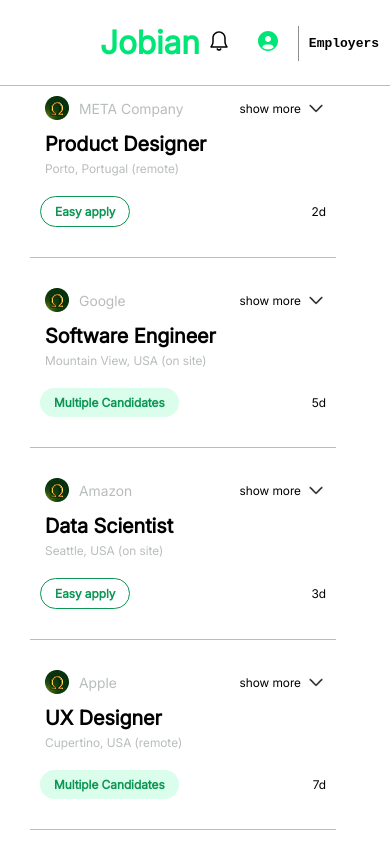
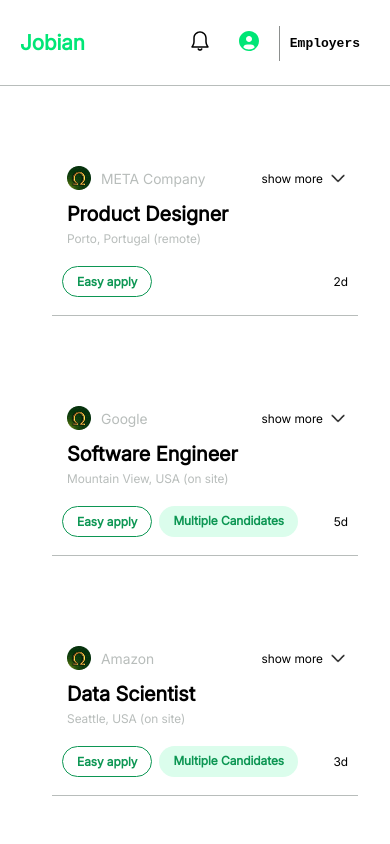
Before and after one commit to Danieljosh-uduma/Job-listing-app, a React app: page / in a window 390 px wide. Shown: the top 844 px of the page. Built offline with nearby package versions, Linux system fonts and the light colour scheme; the HTML template or start-up script is replaced by a standard one.

Commit message:
deployment

```diff
--- a/src/components/Header/Header.css
+++ b/src/components/Header/Header.css
@@ -6,7 +6,7 @@
     width: 100%;
     padding: 0 100px;
     border-bottom: 1px solid var(--gray-10);
-    margin-bottom: 5s0px;
+    margin-bottom: 50px;
 }
 
 nav > .navlist {
@@ -33,6 +33,34 @@
 }
 .employer:hover {
     color: var(--green-100);
+}
+
+@media only screen and (max-width: 450px) {
+    header {
+        padding: 0 20px;
+    }
+    .logo {
+        font-size: 1.3rem;
+    }
+}
+
+@media only screen and (min-width: 450px) and (max-width: 640px) {
+    header {
+        padding: 0 40px;
+    }
+    .logo {
+        font-size: 1.59rem;
+    }
+}
+@media only screen and (min-width: 640px) and (max-width: 795px) {
+    header {
+        padding: 0 60px;
+    }
+}
+@media only screen and (min-width: 795px) and (max-width: 1024px) {
+    header {
+        padding: 0 80px;
+    }
 }
 
 /* navbar list  */
--- a/src/components/Job/Job.css
+++ b/src/components/Job/Job.css
@@ -1,9 +1,15 @@
+.job-list {
+    width: 100%;
+    margin: 70px 0 20px;
+    display: grid;
+    grid-template-columns: repeat(4, 1fr);
+}
 .job {
     width: 306px;
-    /* height: 160px; */
+    height: 160px;
     padding: 10px;
-    margin-left: 30px;
-    margin-bottom: 20px;
+    margin-left: 20px;
+    margin-bottom: 80px;
     border-bottom: 1px solid var(--gray-10);
 
     .company {
@@ -61,6 +67,7 @@
             gap: 7px;
             font-weight: bold;
             color: var(--green-600);
+            cursor: pointer;
 
             span {
                 padding: 7px 14px;
@@ -104,12 +111,71 @@
             }
         }
     }
+    .salary {
+        h3 {
+            color: var(--green-600);
+            margin: 20px 10px 10px;
+        }
+    }
+}
+.job:hover {
+    background-color: var(--green-2);
 }
 .active-job {
     border: 1px solid var(--gray-10);
     background-color: var(--green-2);
     border-radius: 4px;
+    height: auto;
 }
 .show-img>img {
     transform: rotate(180deg);
 }
+
+@media only screen and (min-width: 1054px) and (max-width: 1370px) {
+    .job-list {
+        grid-template-columns: repeat(3, 1fr);
+        margin: 70px 50px 20px;
+
+        .job {
+            margin-left: 0;
+        }
+    }
+
+}
+@media only screen and (min-width: 760px) and (max-width: 1054px) {
+    .job-list {
+        grid-template-columns: repeat(2, 1fr);
+        .job {
+            width: 356px;
+        }
+    }
+}
+
+@media only screen and (min-width: 735px) and (max-width: 845px) {
+    .job-list {
+        grid-template-columns: repeat(2, 1fr);
+        .job {
+            width: 306px;
+        }
+    }
+}
+@media only screen and (max-width: 735px) {
+    .job-list {
+        grid-template-columns: 1fr;
+        margin: 70px 0 20px;
+        .job {
+            width: 376px;
+            place-self: center;
+        }
+    }
+}
+@media only screen and (max-width: 450px) {
+    .job-list {
+        grid-template-columns: 1fr;
+        margin: 70px 0 20px;
+        .job {
+            width: 306px;
+            place-self: center;
+        }
+    }
+}
--- a/src/components/Job/Job.tsx
+++ b/src/components/Job/Job.tsx
@@ -14,34 +14,37 @@
     description: string
     requirement: string[]
     published: number
+    salary: number
 }
 
 const Jobs: IJob[] = [
-    { company_name: "META Company", job_title: "Product Designer", location: { city: "Porto", country: "Portugal" }, job_type: "remote", chips: ["easy"], description: "Design products", requirement: ["Design skills", "Creativity", "Attention to detail"], published: 2 },
-    { company_name: "Google", job_title: "Software Engineer", location: { city: "Mountain View", country: "USA" }, job_type: "on site", chips: ["multiple"], description: "Develop software", requirement: ["Coding skills", "Problem-solving", "Teamwork"], published: 5 },
-    { company_name: "Amazon", job_title: "Data Scientist", location: { city: "Seattle", country: "USA" }, job_type: "on site", chips: ["easy"], description: "Analyze data", requirement: ["Data analysis skills", "Statistical knowledge", "Programming"], published: 3 },
-    { company_name: "Apple", job_title: "UX Designer", location: { city: "Cupertino", country: "USA" }, job_type: "remote", chips: ["multiple"], description: "Design user experiences", requirement: ["UX design skills", "User research", "Prototyping"], published: 7 },
-    { company_name: "Microsoft", job_title: "DevOps Engineer", location: { city: "Redmond", country: "USA" }, job_type: "on site", chips: ["easy"], description: "Manage operations", requirement: ["DevOps skills", "Automation", "Cloud services"], published: 1 },
-    { company_name: "Netflix", job_title: "Backend Developer", location: { city: "Los Gatos", country: "USA" }, job_type: "remote", chips: ["multiple"], description: "Develop backend systems", requirement: ["Backend development skills", "Database management", "API design"], published: 4 },
-    { company_name: "Tesla", job_title: "Electrical Engineer", location: { city: "Palo Alto", country: "USA" }, job_type: "on site", chips: ["easy"], description: "Design electrical systems", requirement: ["Electrical engineering skills", "Circuit design", "Problem-solving"], published: 6 },
-    { company_name: "Facebook", job_title: "Frontend Developer", location: { city: "Menlo Park", country: "USA" }, job_type: "remote", chips: ["multiple"], description: "Develop frontend systems", requirement: ["Frontend development skills", "JavaScript", "CSS"], published: 2 },
-    { company_name: "Twitter", job_title: "Product Manager", location: { city: "San Francisco", country: "USA" }, job_type: "on site", chips: ["easy"], description: "Manage products", requirement: ["Product management skills", "Leadership", "Communication"], published: 8 },
-    { company_name: "LinkedIn", job_title: "Data Analyst", location: { city: "Sunnyvale", country: "USA" }, job_type: "remote", chips: ["multiple"], description: "Analyze data", requirement: ["Data analysis skills", "Excel", "SQL"], published: 9 },
-    { company_name: "Adobe", job_title: "Graphic Designer", location: { city: "San Jose", country: "USA" }, job_type: "on site", chips: ["easy"], description: "Design graphics", requirement: ["Graphic design skills", "Creativity", "Adobe Suite"], published: 10 },
-    { company_name: "Spotify", job_title: "Sound Engineer", location: { city: "Stockholm", country: "Sweden" }, job_type: "remote", chips: ["multiple"], description: "Engineer sound", requirement: ["Sound engineering skills", "Audio editing", "Music theory"], published: 3 },
-    { company_name: "Salesforce", job_title: "Cloud Architect", location: { city: "San Francisco", country: "USA" }, job_type: "on site", chips: ["easy"], description: "Architect cloud solutions", requirement: ["Cloud architecture skills", "AWS", "Security"], published: 5 },
-    { company_name: "Slack", job_title: "Customer Support", location: { city: "Denver", country: "USA" }, job_type: "remote", chips: ["multiple"], description: "Support customers", requirement: ["Customer support skills", "Communication", "Problem-solving"], published: 7 },
-    { company_name: "Uber", job_title: "Operations Manager", location: { city: "New York", country: "USA" }, job_type: "on site", chips: ["easy"], description: "Manage operations", requirement: ["Operations management skills", "Leadership", "Logistics"], published: 4 },
-    { company_name: "Airbnb", job_title: "Marketing Specialist", location: { city: "San Francisco", country: "USA" }, job_type: "remote", chips: ["multiple"], description: "Specialize in marketing", requirement: ["Marketing skills", "SEO", "Content creation"], published: 6 }
+    { company_name: "META Company", job_title: "Product Designer", location: { city: "Porto", country: "Portugal" }, job_type: "remote", chips: ["easy"], description: "Design products", requirement: ["Design skills", "Creativity", "Attention to detail"], published: 2, salary: 70000 },
+    { company_name: "Google", job_title: "Software Engineer", location: { city: "Mountain View", country: "USA" }, job_type: "on site", chips: ["easy", "multiple"], description: "Develop software", requirement: ["Coding skills", "Problem-solving", "Teamwork"], published: 5, salary: 120000 },
+    { company_name: "Amazon", job_title: "Data Scientist", location: { city: "Seattle", country: "USA" }, job_type: "on site", chips: ["easy", "multiple"], description: "Analyze data", requirement: ["Data analysis skills", "Statistical knowledge", "Programming"], published: 3, salary: 110000 },
+    { company_name: "Apple", job_title: "UX Designer", location: { city: "Cupertino", country: "USA" }, job_type: "remote", chips: ["multiple"], description: "Design user experiences", requirement: ["UX design skills", "User research", "Prototyping"], published: 7, salary: 90000 },
+    { company_name: "Microsoft", job_title: "DevOps Engineer", location: { city: "Redmond", country: "USA" }, job_type: "on site", chips: ["easy"], description: "Manage operations", requirement: ["DevOps skills", "Automation", "Cloud services"], published: 1, salary: 115000 },
+    { company_name: "Netflix", job_title: "Backend Developer", location: { city: "Los Gatos", country: "USA" }, job_type: "remote", chips: ["easy", "multiple"], description: "Develop backend systems", requirement: ["Backend development skills", "Database management", "API design"], published: 4, salary: 130000 },
+    { company_name: "Tesla", job_title: "Electrical Engineer", location: { city: "Palo Alto", country: "USA" }, job_type: "on site", chips: ["easy"], description: "Design electrical systems", requirement: ["Electrical engineering skills", "Circuit design", "Problem-solving"], published: 6, salary: 105000 },
+    { company_name: "Facebook", job_title: "Frontend Developer", location: { city: "Menlo Park", country: "USA" }, job_type: "remote", chips: ["multiple"], description: "Develop frontend systems", requirement: ["Frontend development skills", "JavaScript", "CSS"], published: 2, salary: 125000 },
+    { company_name: "Twitter", job_title: "Product Manager", location: { city: "San Francisco", country: "USA" }, job_type: "on site", chips: ["easy", "multiple"], description: "Manage products", requirement: ["Product management skills", "Leadership", "Communication"], published: 8, salary: 95000 },
+    { company_name: "LinkedIn", job_title: "Data Analyst", location: { city: "Sunnyvale", country: "USA" }, job_type: "remote", chips: ["multiple"], description: "Analyze data", requirement: ["Data analysis skills", "Excel", "SQL"], published: 9, salary: 85000 },
+    { company_name: "Adobe", job_title: "Graphic Designer", location: { city: "San Jose", country: "USA" }, job_type: "on site", chips: ["easy", "multiple"], description: "Design graphics", requirement: ["Graphic design skills", "Creativity", "Adobe Suite"], published: 10, salary: 70000 },
+    { company_name: "Spotify", job_title: "Sound Engineer", location: { city: "Stockholm", country: "Sweden" }, job_type: "remote", chips: ["multiple"], description: "Engineer sound", requirement: ["Sound engineering skills", "Audio editing", "Music theory"], published: 3, salary: 80000 },
+    { company_name: "Salesforce", job_title: "Cloud Architect", location: { city: "San Francisco", country: "USA" }, job_type: "on site", chips: ["easy"], description: "Architect cloud solutions", requirement: ["Cloud architecture skills", "AWS", "Security"], published: 5, salary: 140000 },
+    { company_name: "Slack", job_title: "Customer Support", location: { city: "Denver", country: "USA" }, job_type: "remote", chips: ["easy", "multiple"], description: "Support customers", requirement: ["Customer support skills", "Communication", "Problem-solving"], published: 7, salary: 60000 },
+    { company_name: "Uber", job_title: "Operations Manager", location: { city: "New York", country: "USA" }, job_type: "on site", chips: ["easy"], description: "Manage operations", requirement: ["Operations management skills", "Leadership", "Logistics"], published: 4, salary: 95000 },
+    { company_name: "Airbnb", job_title: "Marketing Specialist", location: { city: "San Francisco", country: "USA" }, job_type: "remote", chips: ["multiple"], description: "Specialize in marketing", requirement: ["Marketing skills", "SEO", "Content creation"], published: 6, salary: 85000 }
 ]
 
 export function JobList() {
     const jobs = Jobs
     return (
         <>
-            {jobs.map(job => {
-                return <Job company_name={job.company_name} job_title={job.job_title} location={job.location} job_type={job.job_type} chips={job.chips} description={job.description} requirement={job.requirement} published={job.published}/>
-            })}
+            <div className="job-list">
+                {jobs.map(job => {
+                    return <Job company_name={job.company_name} job_title={job.job_title} location={job.location} job_type={job.job_type} chips={job.chips} description={job.description} requirement={job.requirement} published={job.published} salary={job.salary}/>
+                })}
+            </div>
         </>
     )
 }
@@ -60,7 +63,7 @@
                         <span>{props.company_name}</span>
                     </div>
                     <div className={show ? 'show show-img': 'show'} onClick={handleShow}>
-                        <span>show more</span>
+                        <span>show {show ? 'less' : 'more'} </span>
                         <img className='show' src="/src/assets/images/arrow-up.txt" alt="favourite" />
                     </div>
                 </div>
@@ -90,6 +93,9 @@
                                 })}
                             </ul>
                         </div>
+                        <div className="salary">
+                            <h3>${props.salary} </h3>
+                        </div>
                     </div>
                 }
             </div>
```
Also changed, not shown: src/components/Button/Button.css (deleted), src/components/Button/Button.tsx (deleted).
